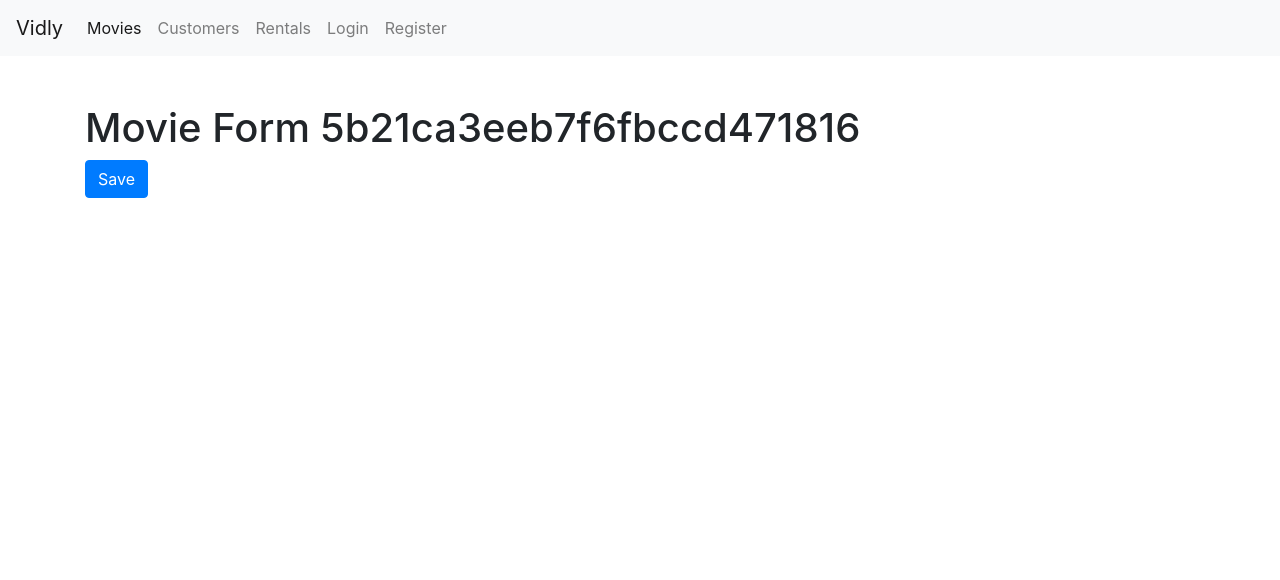
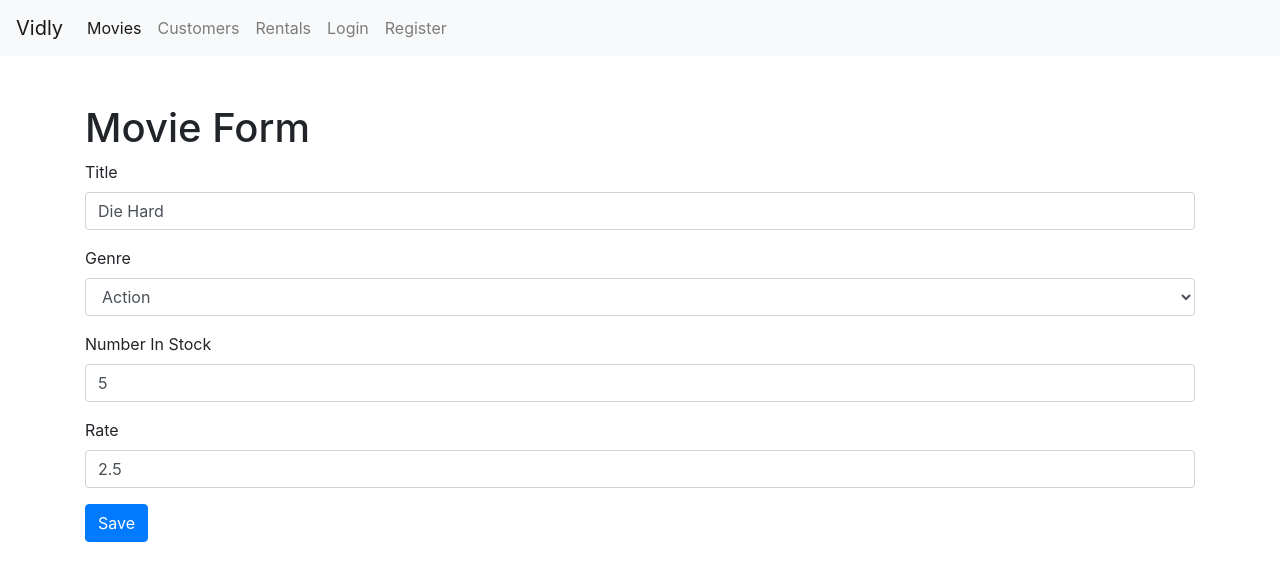
Before and after one commit to chinmaynavale/vidly, a React (Create React App) app: page /movies/5b21ca3eeb7f6fbccd471816 in a window 1280 px wide. Shown: the top 580 px of the page. Built offline with nearby package versions, Linux system fonts and the light colour scheme.

Commit message:
Implemented MoviesForm componenet further to add New Movies and allowed to modify current movie properties

```diff
--- a/src/components/Movies.jsx
+++ b/src/components/Movies.jsx
@@ -1,4 +1,5 @@
 import React, { Component } from 'react';
+import { Link } from 'react-router-dom';
 import MoviesTable from './moviesTable';
 import ListGroup from './common/listGroup';
 import Pagination from './common/pagination';
@@ -47,6 +48,8 @@
   handleSort = sortColumn => {
     this.setState({ sortColumn });
   };
+
+  handleNewMovie = () => {}; //FIXME:
 
   getPagedData = () => {
     const {
@@ -98,6 +101,10 @@
         </div>
 
         <div className='col'>
+          <Link to='/movies/new'>
+            <button className='btn btn-primary mb-3'>New Movie</button>
+          </Link>
+
           <p>Showing {totalCount} movies in the database.</p>
 
           <MoviesTable
--- a/src/components/common/form.jsx
+++ b/src/components/common/form.jsx
@@ -1,5 +1,6 @@
 import React, { Component } from 'react';
 import Input from './input';
+import Select from './select';
 import Joi from 'joi-browser';
 
 class Form extends Component {
@@ -70,6 +71,21 @@
       />
     );
   };
+
+  renderSelect = (name, label, options) => {
+    const { data, errors } = this.state;
+
+    return (
+      <Select
+        name={name}
+        label={label}
+        options={options}
+        errors={errors[name]}
+        value={data[name]}
+        onChange={this.handleChange}
+      />
+    );
+  };
 }
 
 export default Form;
--- /dev/null
+++ b/src/components/common/select.jsx
@@ -0,0 +1,22 @@
+import React from 'react';
+
+const Select = props => {
+  const { name, label, options, error, ...rest } = props;
+
+  return (
+    <div className='form-group'>
+      <label htmlFor={name}>{label}</label>
+      <select id={name} name={name} {...rest} className='form-control'>
+        <option value='' />
+        {options.map(option => (
+          <option key={option._id} value={option._id}>
+            {option.name}
+          </option>
+        ))}
+      </select>
+      {error && <div className='alert alert-danger'>{error}</div>}
+    </div>
+  );
+};
+
+export default Select;
--- a/src/components/movieForm.jsx
+++ b/src/components/movieForm.jsx
@@ -1,17 +1,73 @@
 import React from 'react';
+import Form from './common/form';
+import Joi from 'joi-browser';
+import { getMovie, saveMovie } from '../services/fakeMovieService';
+import { getGenres } from '../services/fakeGenreService';
 
-const MovieForm = ({ match, history }) => {
-  return (
-    <div>
-      <h1>Movie Form {match.params.id}</h1>
-      <button
-        onClick={() => history.push('/movies')}
-        className='btn btn-primary'
-      >
-        Save
-      </button>
-    </div>
-  );
-};
+class MovieForm extends Form {
+  state = {
+    data: { title: '', genreId: '', numberInStock: '', dailyRentalRate: '' },
+    genres: [],
+    errors: {},
+  };
+
+  schema = {
+    _id: Joi.string(),
+    title: Joi.string().required().label('Title'),
+    genreId: Joi.string().required().label('Genre'),
+    numberInStock: Joi.number()
+      .min(0)
+      .max(100)
+      .required()
+      .label('Number In Stock'),
+    dailyRentalRate: Joi.number()
+      .min(0)
+      .max(10)
+      .required()
+      .label('Daily Rental Rate'),
+  };
+
+  componentDidMount() {
+    const genres = getGenres();
+    this.setState({ genres });
+
+    const movieId = this.props.match.params.id;
+    if (movieId === 'new') return;
+
+    const movie = getMovie(movieId);
+    if (!movie) return this.props.history.replace('/not-found');
+
+    this.setState({ data: this.mapToViewModel(movie) });
+  }
+
+  doSubmit = () => {
+    saveMovie(this.state.data);
+
+    this.props.history.push('/movies');
+  };
+
+  mapToViewModel(movie) {
+    return {
+      _id: movie._id,
+      title: movie.title,
+      genreId: movie.genre._id,
+      numberInStock: movie.numberInStock,
+      dailyRentalRate: movie.dailyRentalRate,
+    };
+  }
+
+  render() {
+    return (
+      <div>
+        <h1>Movie Form</h1>
+        {this.renderInput('title', 'Title')}
+        {this.renderSelect('genreId', 'Genre', this.state.genres)}
+        {this.renderInput('numberInStock', 'Number In Stock')}
+        {this.renderInput('dailyRentalRate', 'Rate')}
+        {this.renderButton('Save')}
+      </div>
+    );
+  }
+}
 
 export default MovieForm;
--- a/src/services/fakeMovieService.js
+++ b/src/services/fakeMovieService.js
@@ -78,13 +78,13 @@
 
 export function saveMovie(movie) {
   let movieInDb = movies.find(m => m._id === movie._id) || {};
-  movieInDb.name = movie.name;
+  movieInDb.name = movie.title;
   movieInDb.genre = genresAPI.genres.find(g => g._id === movie.genreId);
   movieInDb.numberInStock = movie.numberInStock;
   movieInDb.dailyRentalRate = movie.dailyRentalRate;
 
   if (!movieInDb._id) {
-    movieInDb._id = Date.now();
+    movieInDb._id = Date.now().toString();
     movies.push(movieInDb);
   }
 
```
